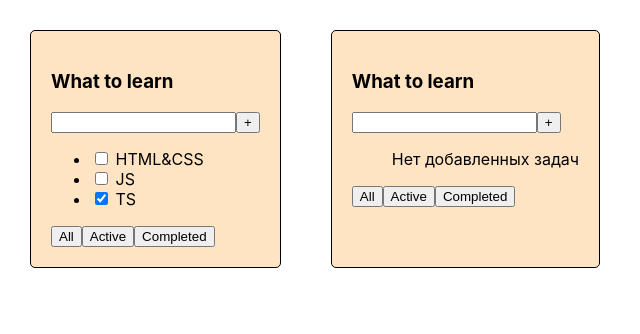
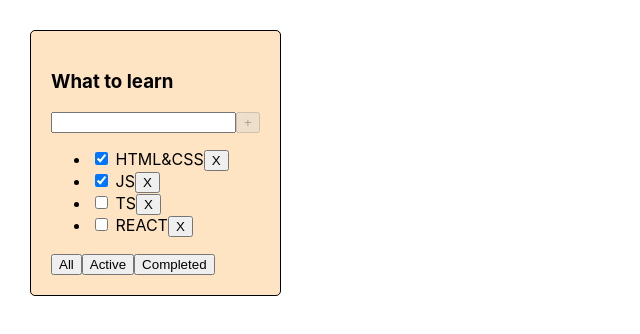
Before and after one commit to LugomAnS/Todo-list, a React (Create React App) app: page / in a window 1280 px wide. Shown: the top 334 px of the page, without its empty margins (0-640 px from the left). Built offline with nearby package versions, Linux system fonts and the light colour scheme.

Commit message:
add/remove/filter tasks handlers

```diff
--- a/package.json
+++ b/package.json
@@ -10,10 +10,12 @@
     "@types/node": "^16.18.1",
     "@types/react": "^18.0.23",
     "@types/react-dom": "^18.0.7",
+    "@types/uuid": "^9.0.7",
     "react": "^18.2.0",
     "react-dom": "^18.2.0",
     "react-scripts": "5.0.1",
     "typescript": "^4.8.4",
+    "uuid": "^9.0.1",
     "web-vitals": "^2.1.4"
   },
   "scripts": {
--- a/src/App.tsx
+++ b/src/App.tsx
@@ -1,18 +1,45 @@
-import React from 'react';
+import React, { useState } from 'react';
 import './App.css';
 import { TodoList, TaskType } from './components/list/TodoList';
+import { v1 } from 'uuid';
+
+export type FilterType = 'all' | 'active' | 'completed';
 
 function App() {
-  const task1: TaskType[] = [
-    { id: 1, title: "HTML&CSS", isDone: false },
-    { id: 2, title: "JS", isDone: false },
-    { id: 3, title: "TS", isDone: true }
-  ]
+
+  const [task, setTask] = useState<Array<TaskType>>([
+    { id: v1(), title: "HTML&CSS", isDone: true },
+    { id: v1(), title: "JS", isDone: true },
+    { id: v1(), title: "TS", isDone: false },
+    { id: v1(), title: "REACT", isDone: false }
+  ]);
+
+  const [filter, setFilter] = useState<FilterType>('all');
+
+  const removeTask = (id: string) => {
+    setTask(task.filter(item => item.id !== id));
+  }
+
+  const addTask = (title: string) => {
+    const newTask: TaskType = {
+      id: v1(),
+      title: title,
+      isDone: false
+    };
+
+    setTask([newTask, ...task]);
+  }
+
+  const taskToShow: Array<TaskType> = filter === 'active'
+    ? task.filter(item => !item.isDone)
+    : filter === 'completed'
+      ? task.filter(item => item.isDone)
+      : task;
 
   return (
     <div className="App">
-      <TodoList title='What to learn' tasks={task1} />
-      <TodoList title='What to learn' tasks={[]} />
+      <TodoList title='What to learn' tasks={taskToShow} remove={removeTask} setFilter={setFilter} addTask={addTask}/>
+     {/*  <TodoList title='What to learn' tasks={[]} remove={() => {}} setFilter={() => {}} addTask={() => {}} /> */}
     </div>
   );
 }
--- a/src/components/button/Button.tsx
+++ b/src/components/button/Button.tsx
@@ -2,10 +2,12 @@ import React from "react"
 
 type ButtonPropsType = {
   name: string,
+  onClick: () => void,
+  isDisabled?: boolean
 }
 
-export function Button({name}: ButtonPropsType) {
+export function Button(props: ButtonPropsType) {
   return (
-    <button>{name}</button>
+    <button onClick={props.onClick} disabled={props.isDisabled}>{props.name}</button>
   )
 }
--- a/src/components/list/TasksList.tsx
+++ b/src/components/list/TasksList.tsx
@@ -3,14 +3,20 @@ import { TaskType } from "./TodoList"
 
 type TasksListPropsType = {
   tasks: Array<TaskType>,
+  remove: (value: string) => void,
 }
 
-function TasksList({tasks}: TasksListPropsType) {
+function TasksList(props: TasksListPropsType) {
   return (
     <ul>
-      {tasks.length > 0
+      {props.tasks.length > 0
       ? (
-        tasks.map(item => <li key={item.id} ><input type="checkbox" checked={item.isDone} /> <span>{item.title}</span></li> )
+        props.tasks.map(item => (
+          <li key={item.id} >
+            <input type="checkbox" checked={item.isDone} /> <span>{item.title}</span>
+            <button onClick={() => props.remove(item.id)}>X</button>
+          </li>
+        ) )
       )
       : <div>Нет добавленных задач</div>}
     </ul>
--- a/src/components/list/TodoList.tsx
+++ b/src/components/list/TodoList.tsx
@@ -1,9 +1,10 @@
-import React from 'react';
+import { ChangeEvent, useState, KeyboardEvent } from 'react';
 import { Button } from '../button/Button';
 import TasksList from './TasksList';
+import { FilterType } from '../../App';
 
 export type TaskType = {
-  id: number,
+  id: string,
   title: string,
   isDone: boolean,
 }
@@ -11,21 +12,44 @@ export type TaskType = {
 type TodoListPropsType = {
   title: string,
   tasks: TaskType[],
+  remove: (value: string) => void,
+  setFilter: (filter: FilterType) => void,
+  addTask: (title: string) => void,
 }
 
 export function TodoList(props: TodoListPropsType) {
+  const [taskTitle, setTaskTitle] = useState("");
+
+  const callbacks = {
+    onChangeTaskTitle: (e: ChangeEvent<HTMLInputElement>) => setTaskTitle(e.currentTarget.value),
+    onKeyDownAddTask: (e: KeyboardEvent<HTMLInputElement>) => e.key === "Enter" && callbacks.onAddTask(),
+    onAddTask: () => {
+      props.addTask(taskTitle);
+      setTaskTitle("");
+    },
+    onFilterChange: (filter: FilterType) => () => props.setFilter(filter),
+  };
+
   return (
     <div className='todo-list'>
       <h3>{props.title}</h3>
       <div>
-        <input />
-        <Button name='+' />
+        <input
+          value={taskTitle}
+          onChange={ callbacks.onChangeTaskTitle }
+          onKeyDown={ callbacks.onKeyDownAddTask }
+        />
+        <Button
+          name='+'
+          onClick={ callbacks.onAddTask}
+          isDisabled={!taskTitle}
+        />
       </div>
-      <TasksList tasks={props.tasks} />
+      <TasksList tasks={props.tasks} remove={props.remove} />
       <div>
-        <Button name='All' />
-        <Button name='Active' />
-        <Button name='Completed' />
+        <Button name='All' onClick={callbacks.onFilterChange('all')}/>
+        <Button name='Active' onClick={callbacks.onFilterChange('active')}/>
+        <Button name='Completed' onClick={callbacks.onFilterChange('completed')}/>
       </div>
     </div>
   );
```
Also changed, not shown: 1 other file (tests, documents, lock files or other folders).
